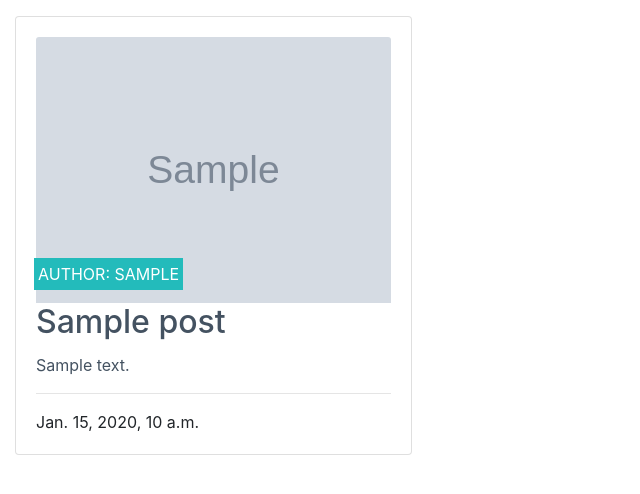
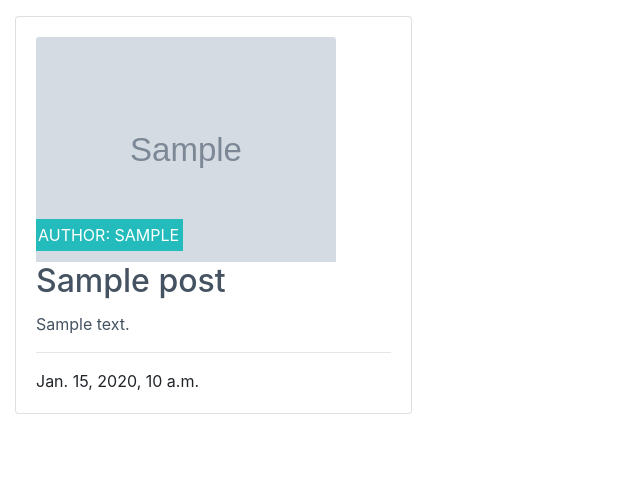
Before and after one commit to Code-Institute-Submissions/ecommerce-pp5-2, a Django app: page /blog/ in a window 1280 px wide. Shown: the top 494 px of the page, without its empty margins (0-640 px from the left). Run offline with Django 3.2, Linux system fonts and the light colour scheme; tables that the repository leaves empty hold one stand-in row (values such as "Sample post"); grey boxes marked "Sample" are stand-in pictures; some libraries are stand-ins or nearby versions.

Commit message:
Add max lenght to summary in post model and add changes to css

```diff
--- a/blog/models.py
+++ b/blog/models.py
@@ -7,12 +7,12 @@ STATUS = ((0, "Draft"), (1, "Published"))
 
 class Post(models.Model):
     title = models.CharField(max_length=200, unique=True)
-    slug = models.SlugField(max_length=200, unique=True)# Do i want to use a slugfield- because of SEO
+    slug = models.SlugField(max_length=200, unique=True)
     author = models.ForeignKey(
         User, on_delete=models.CASCADE, related_name="blog_posts")
     hero_image_url = models.URLField(max_length=1024, null=True, blank=True)
     hero_image = models.ImageField(null=True, blank=True)
-    summary = models.TextField(blank=True)
+    summary = models.TextField(blank=True, max_length=400)
     content = models.TextField(blank=True)
     created_on = models.DateTimeField(auto_now_add=True)
     status = models.IntegerField(choices=STATUS, default=0)
--- a/blog/templates/blog/blog.html
+++ b/blog/templates/blog/blog.html
@@ -23,7 +23,9 @@
                                 </div>
                                 <a href="{% url 'post_content' post.slug %}" class="post-link">
                                     <h2 class="card-title">{{ post.title }}</h2>
-                                    <p class="card-text">{{ post.summary }}</p>
+                                    <div class="summary-container">
+                                        <p class="card-text">{{ post.summary }}</p>
+                                    </div>
                                 </a>
                                 <hr />
                                 <p class="card-text text-muted-h6">{{ post.created_on }}</p>
--- a/static/css/style.css
+++ b/static/css/style.css
@@ -30,13 +30,25 @@ body {
     background-color: #F9FAFC;
 }
 
+
 .card {
     border: none;
     background-color: transparent;
 }
 
+.card-img-top {
+    max-width: 300px;
+    max-height: 300px;
+}
+
+.summary-container {
+    max-height: 200px;
+    overflow: hidden;
+}
+
 .image-container {
     position: relative;
+    overflow: hidden;
 }
 
 .image-flash {
```
Also changed, not shown: blog/migrations/0003_alter_post_summary.py (added).
